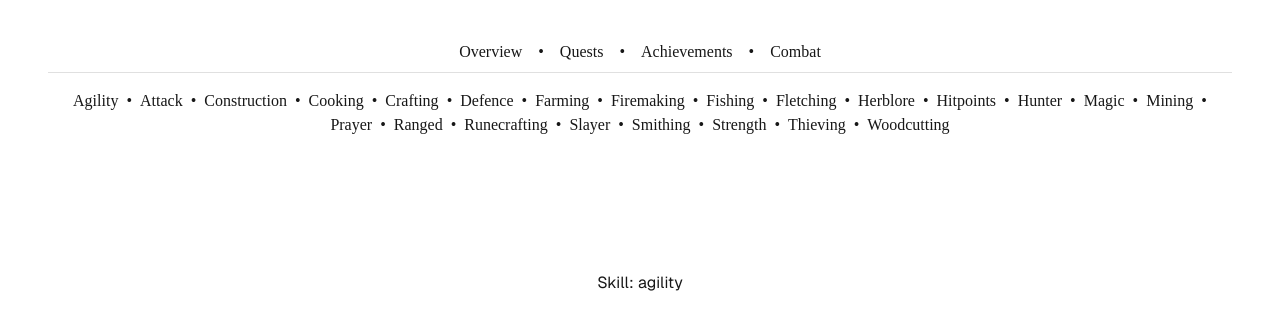
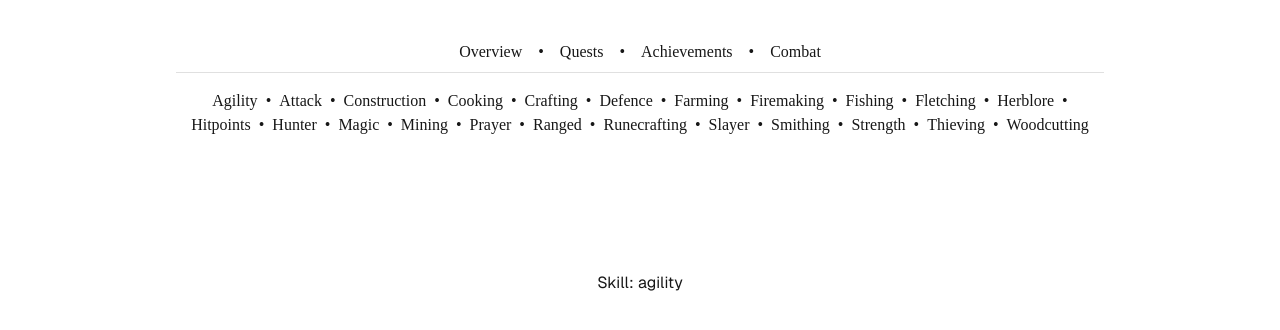
Before and after one commit to roaclark/rs-stat-2, a Next.js app: page /skills/agility in a window 1280 px wide. Shown: the top 330 px of the page. Built offline with nearby package versions, Linux system fonts and the light colour scheme.

Commit message:
Nav bar max width

```diff
--- a/src/app/layout.tsx
+++ b/src/app/layout.tsx
@@ -28,7 +28,7 @@ export default function RootLayout({
   return (
     <html lang="en">
       <body className={`${geistSans.variable} ${geistMono.variable}`}>
-        <nav className="p-12 pt-8">
+        <nav className="p-12 pt-8 max-w-screen-lg mx-auto">
           <div className="flex justify-center gap-x-4 p-2">
             <Link href="/">Overview</Link>•<Link href="/quests">Quests</Link>•
             <Link href="/achievements">Achievements</Link>•
```
